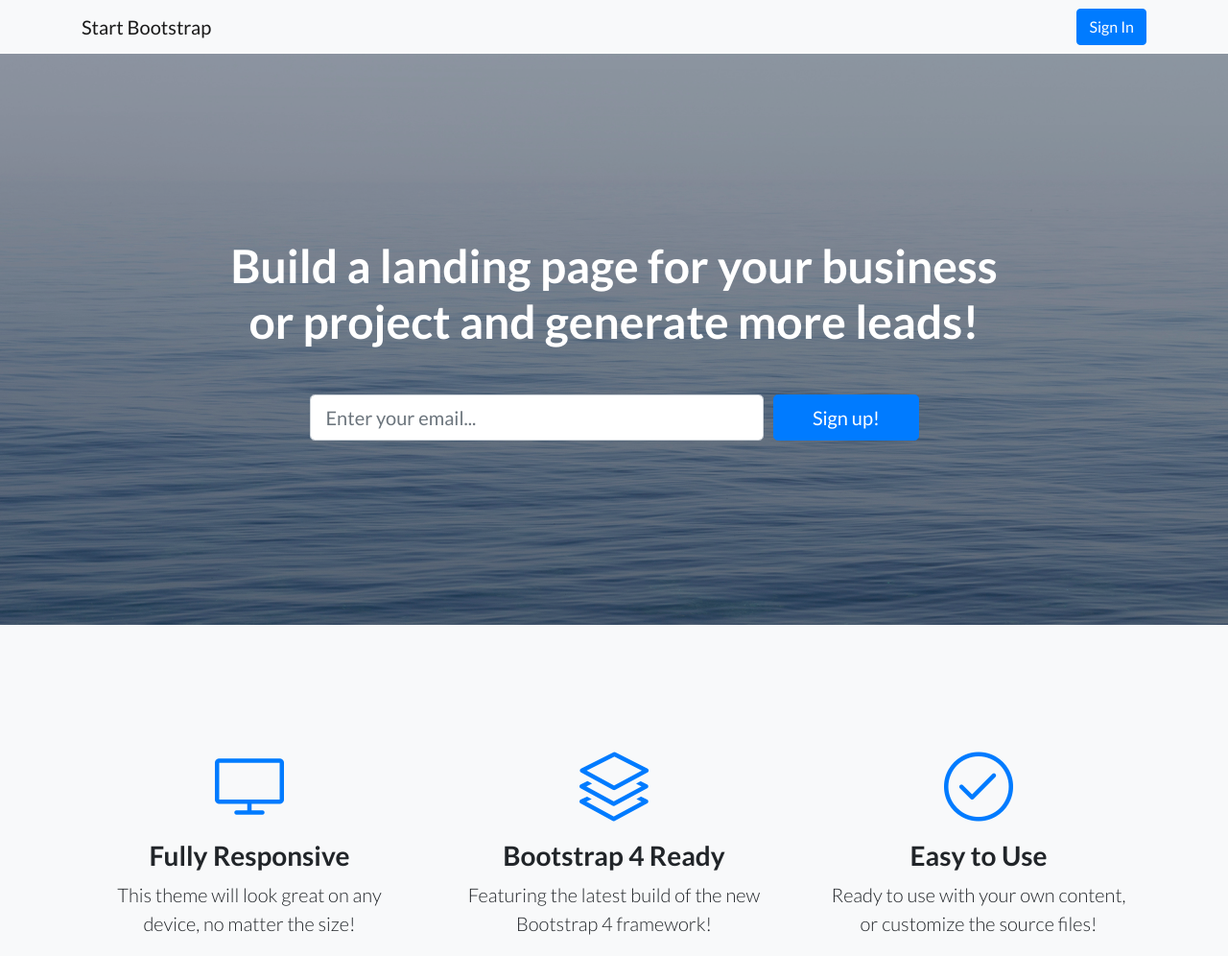
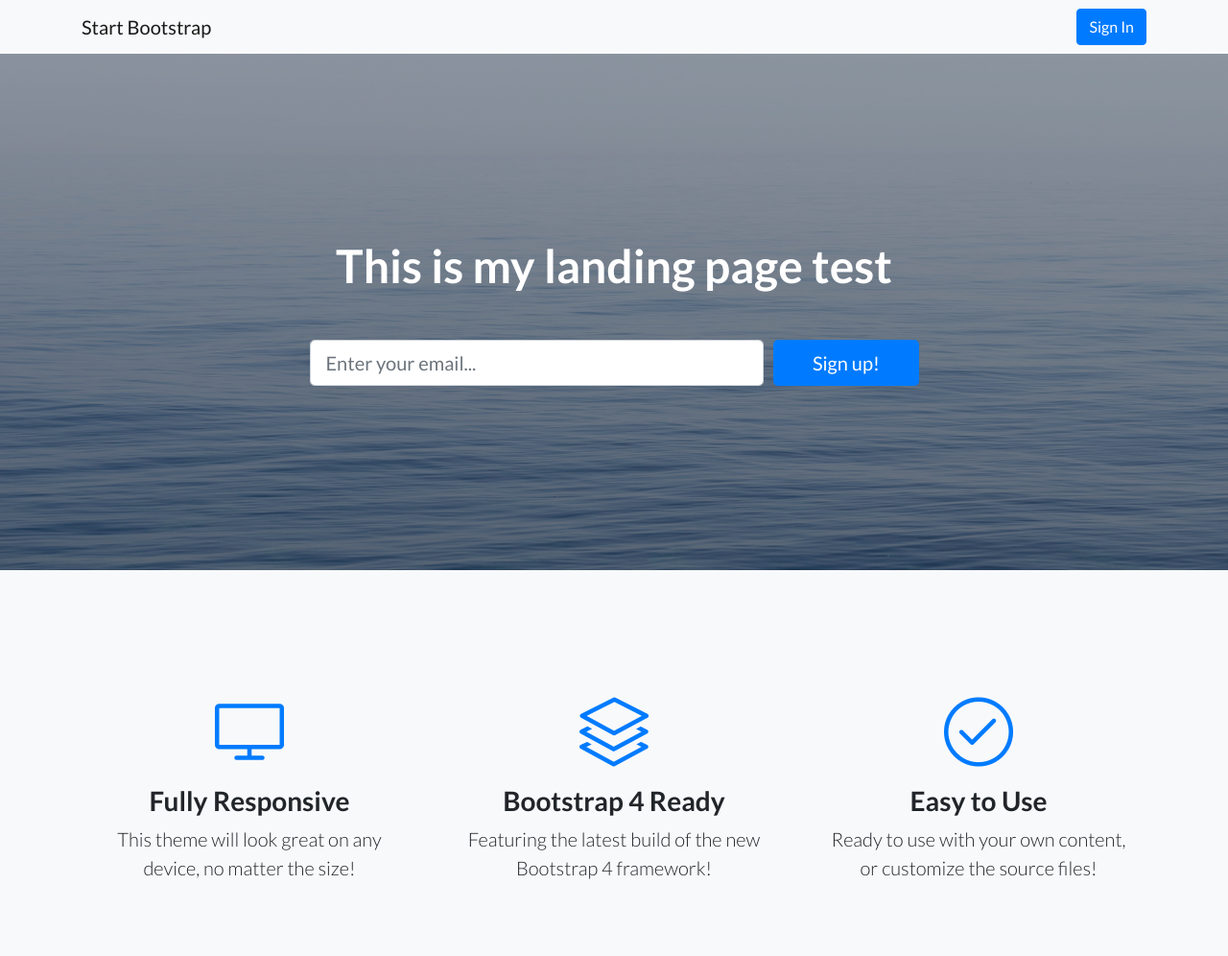
Before and after one commit to ahmadabugosh/landingpagejune2019, a website: page index.html in a window 1280 px wide. Shown: the top 996 px of the page at 96% size. Drawn offline with Linux system fonts and the light colour scheme.

Commit message:
Changed the title

```diff
--- a/index.html
+++ b/index.html
@@ -39,7 +39,7 @@
     <div class="container">
       <div class="row">
         <div class="col-xl-9 mx-auto">
-          <h1 class="mb-5">Build a landing page for your business or project and generate more leads!</h1>
+          <h1 class="mb-5">This is my landing page test</h1>
         </div>
         <div class="col-md-10 col-lg-8 col-xl-7 mx-auto">
           <form>
```
